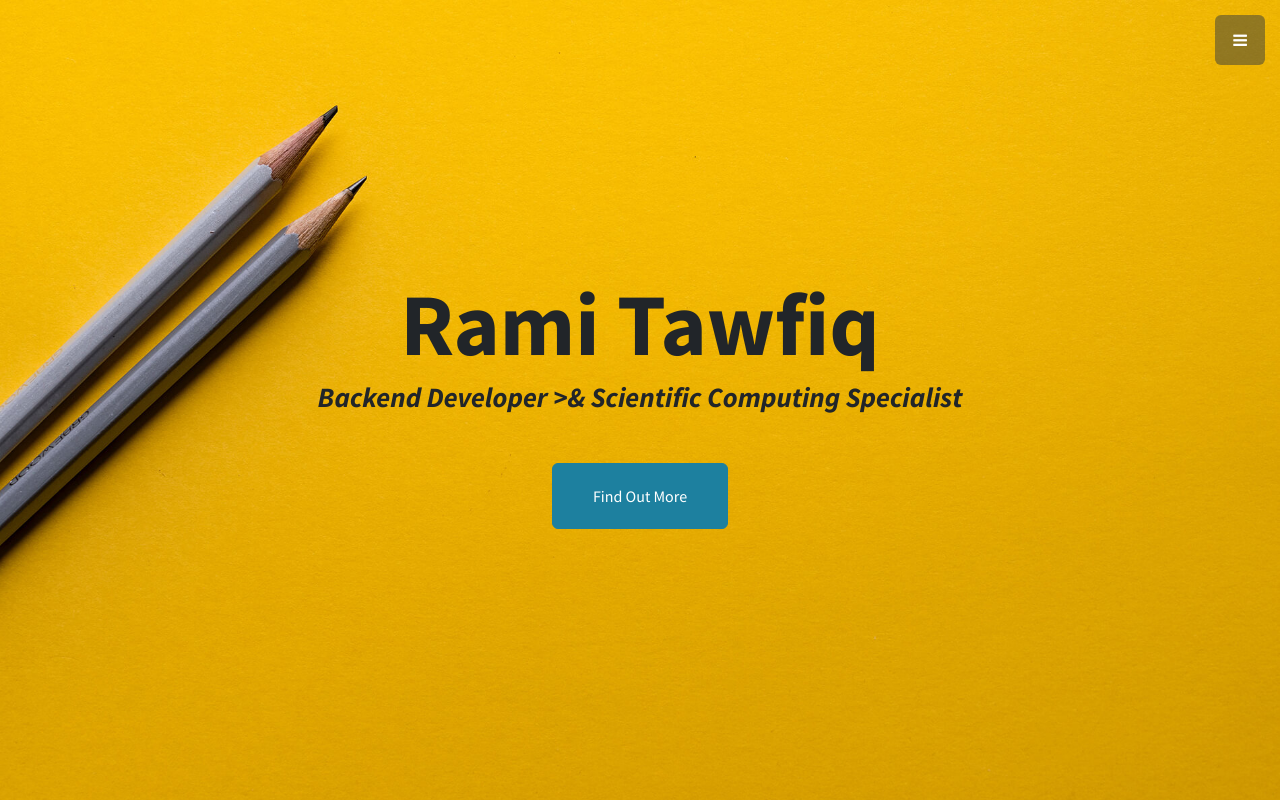
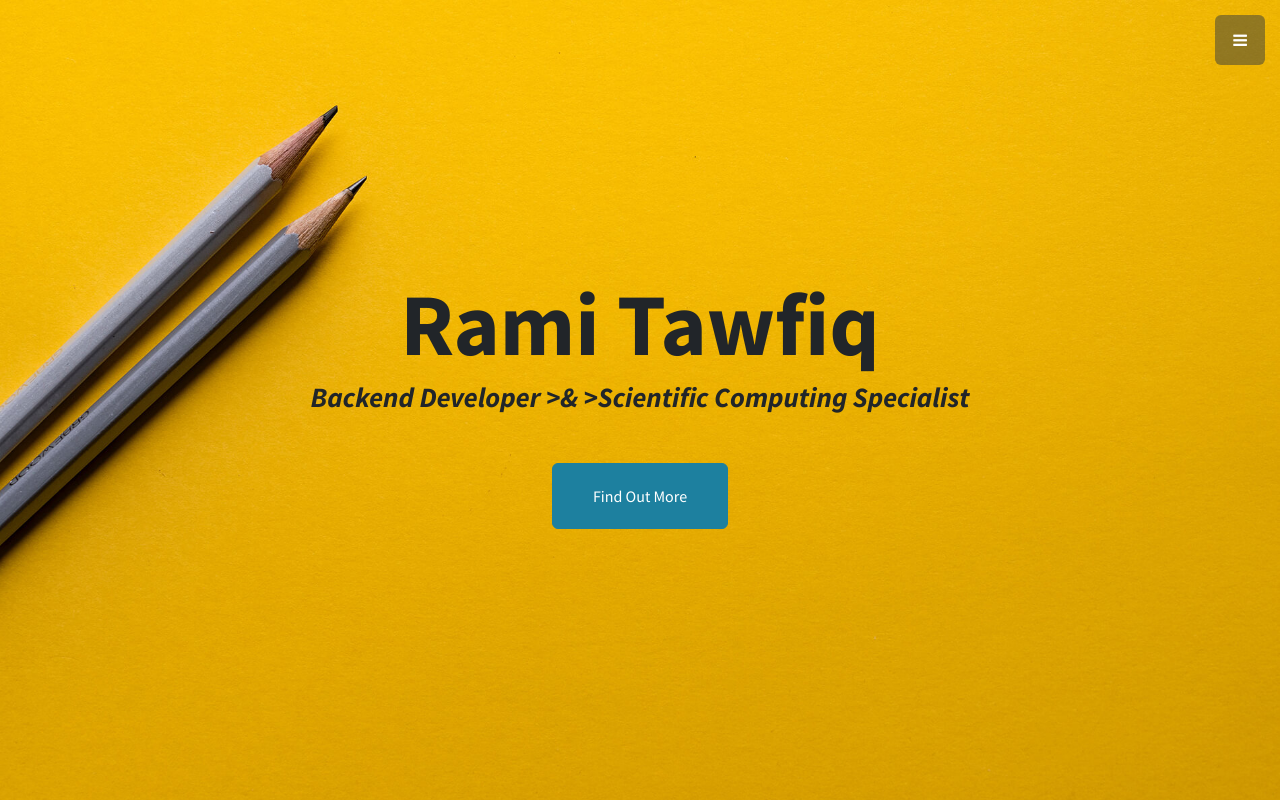
Before and after one commit to ramitawfiq/ramitawfiq.github.io, a plain HTML site: page index.html in a window 1280 px wide. Shown: the top 800 px of the page. Drawn offline with Linux system fonts and the light colour scheme.

Commit message:
index.html

```diff
--- a/index.html
+++ b/index.html
@@ -68,7 +68,8 @@
         <h1 class="mb-1">Rami Tawfiq</h1>
         <h3 class="mb-5">
           <em style="width: auto">Backend Developer </em>
-          <em>>& Scientific Computing Specialist</em>
+          <em>>&</em>
+          <em>>Scientific Computing Specialist</em>
         </h3>
         <a
           class="btn btn-primary btn-xl js-scroll-trigger"
```
